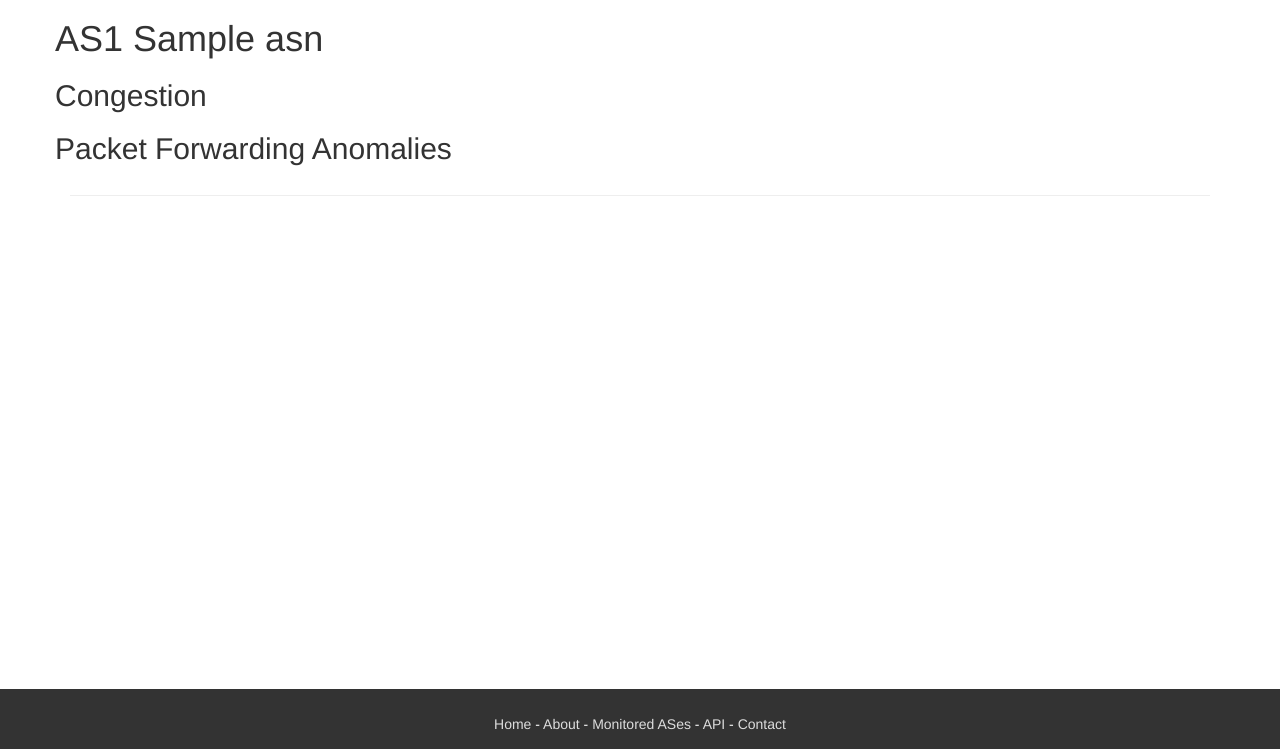
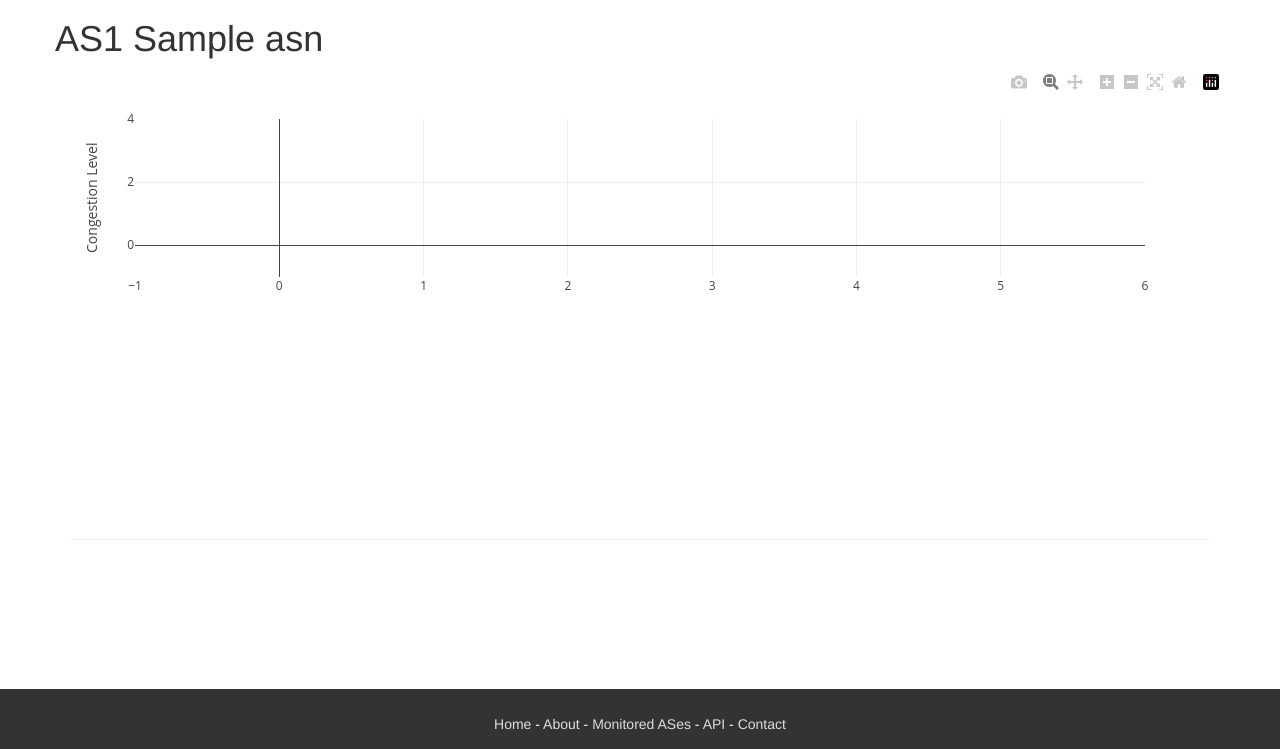
Before and after one commit to InternetHealthReport/ihr-django, a Django app: template templates/ihr/asn_detail.html in a window 1280 px wide. Shown: the part 51-800 px from the top of the page. Run offline with Django 3.2, Linux system fonts and the light colour scheme; the template is opened without the code that fills it: most values are stand-ins (such as "Sample title", 1, 10 or a date in 2020); some libraries are stand-ins or nearby versions.

Commit message:
shared x axis for congestion and forwarding results

```diff
--- a/templates/ihr/asn_detail.html
+++ b/templates/ihr/asn_detail.html
@@ -12,40 +12,73 @@
         <h1>AS{{ asn.number }} {{ asn.name }}</h1>
     </div>
     <div class="col-12">
-        <h2>Congestion</h2>
-        <div id="plotCongestion" ></div>
+        <div id="plotAs" ></div>
     </div>
 
-    <div class="col-12">
-        <h2>Packet Forwarding Anomalies</h2>
-        <div id="plotForwarding"></div>
         <script>
         function makeplot() {
-                Plotly.d3.json("{% url "ihr:congestionData" %}?asn={{ asn.number }}", function(data){ makePlotly(data, "plotCongestion", "Congestion level") } );
-                Plotly.d3.json("{% url "ihr:forwardingData" %}?asn={{ asn.number }}", function(data){ makePlotly(data, "plotForwarding", "Forwarding anomaly level") } );
-
+            var layout = {
+                yaxis: {
+                    title: 'Congestion Level',
+                    domain: [0.55, 1],
+                    autorange: true,
+                },
+                yaxis2:{
+                    title: 'Forwarding Anomaly Level',
+                    domain: [0, 0.45],
+                    autorange: true,
+                },
+                margin: {
+                    t: 50,
+                    b: 50,
+                },
+            };
+            Plotly.newPlot("plotAs", [], layout);
+            Plotly.d3.json("{% url "ihr:congestionData" %}?asn={{ asn.number }}", function(data){ addPlotly(data, "plotAs", "Congestion", 1, -5, 50) } );
+            Plotly.d3.json("{% url "ihr:forwardingData" %}?asn={{ asn.number }}", function(data){ addPlotly(data, "plotAs", "Forwarding anomalies", 2, -25, 25) } );
         };
 
-            function makePlotly( data, divId, title ){
+        function addPlotly( data, divId, label, ynum , rangeLow, rangeHigh){
             var plotDiv = document.getElementById(divId);
             var traces = [{
                 x: data["x"],
                 y: data["y"],
-                    mode: "lines+markers",
+                name: label,
+                yaxis: "y"+ynum,
             }];
 
-                Plotly.newPlot(divId, traces,
-                    {
-                        yaxis: {title: title},
-                        margin: {
-                            t: 50,
-                            b: 50,
-                        },
-                    });
+            Plotly.addTraces(divId, traces);
+
+            <!--Correct yaxis range-->
+            var min = Math.min.apply(null, data["y"]),
+                max = Math.max.apply(null, data["y"]);
+
+            if(ynum == 1){
+                yaxis = plotDiv.layout.yaxis;
+            }
+            else{
+                yaxis = plotDiv.layout["yaxis"+ynum];
+            }
+
+            var axisChanged = false
+            if(yaxis.range[0] > rangeLow){
+                yaxis.range[0] = rangeLow;
+                axisChanged = true
+            }
+
+            axisChanged = false
+            if(yaxis.range[1] < rangeHigh){
+                yaxis.range[1] = rangeHigh;
+                axisChanged = true
+            }
+            if(axisChanged){
+               yaxis.autorange= false
+               Plotly.redraw(plotDiv);
+            }
+
         };
         makeplot();
         </script>
-    </div>
 
 </div>
 
```
Lines whose indentation alone changed are shown as unchanged.
